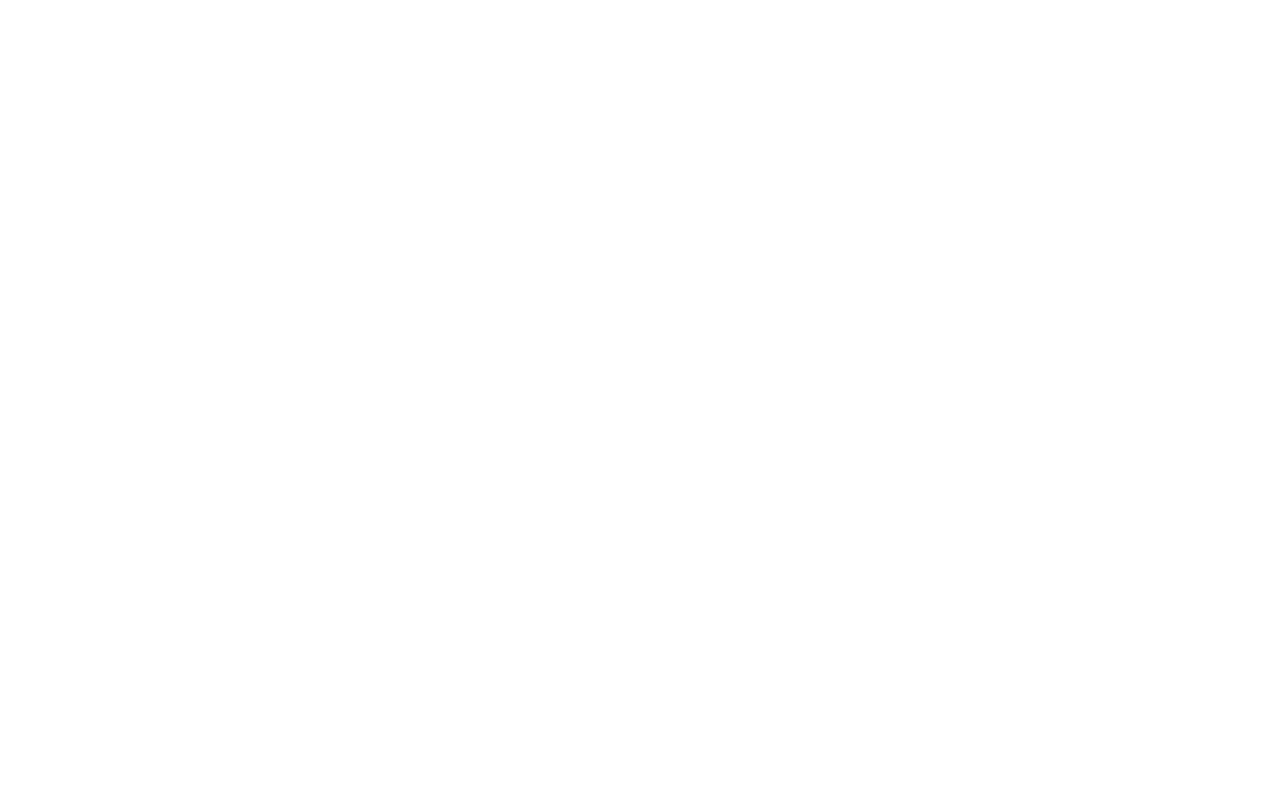
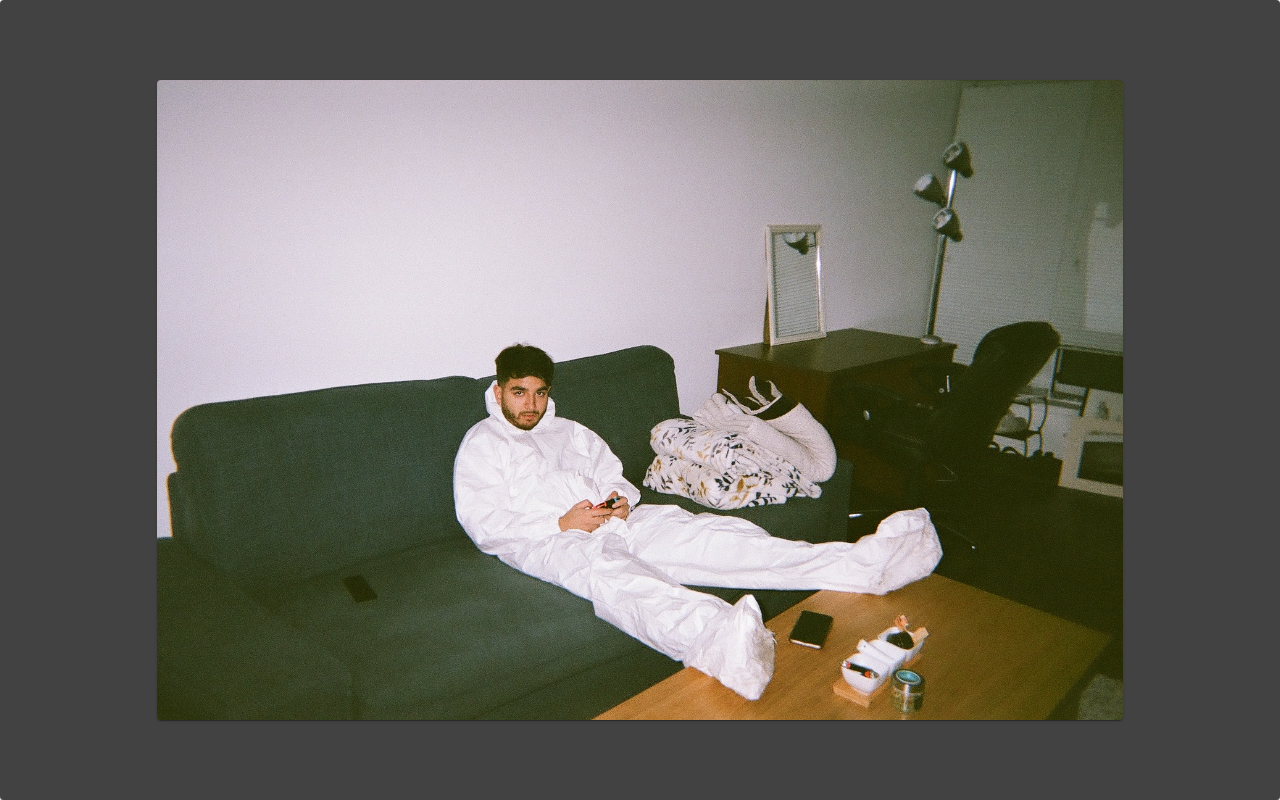
Before and after one commit to arms1997/personal-website, a React (Create React App) app: page / in a window 1280 px wide. Built offline with nearby package versions, Linux system fonts and the light colour scheme.

Commit message:
fixing App.js

```diff
--- a/src/App.js
+++ b/src/App.js
@@ -1,13 +1,16 @@
-import "./App.css";
+import theme from "./themes/theme";
+import { ThemeProvider } from "@material-ui/core/styles";
+import { Paper } from "@material-ui/core";
+
+import Landing from "./components/Landing";
 
 function App() {
   return (
-    <div className="App">
-      {/* <Navbar/>
-    <About/>
-    <Projects/>
-    <Contact/> */}
-    </div>
+    <ThemeProvider theme={theme}>
+      <Paper>
+        <Landing />
+      </Paper>
+    </ThemeProvider>
   );
 }
 
```
